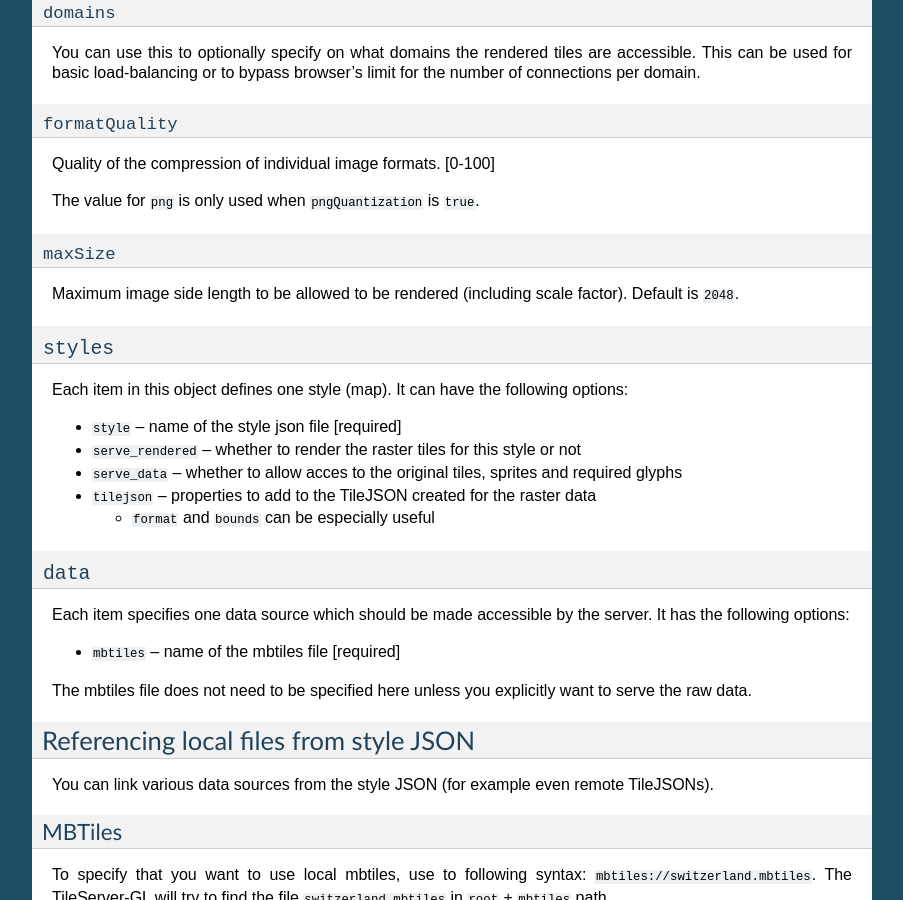
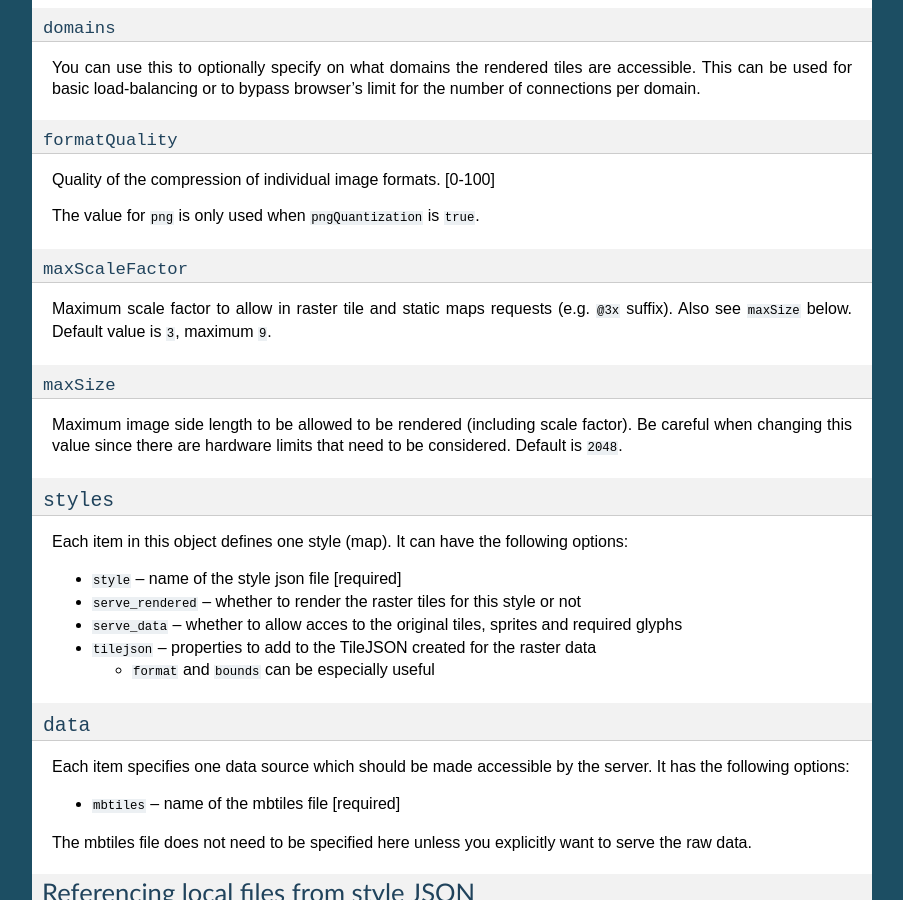
Before and after one commit to acalcutt/wifidb-tileserver-gl, a Sphinx documentation site: the page built from docs/config.rst, in a window 1280 px wide and 900 px high, scrolled down 1110 px. Shown: the whole window, without its empty margins (198-1101 px from the left). Built offline with Sphinx 7.4.7, drawn with Linux system fonts in a browser that asks for light colours; some of the changed text lies outside the part shown.

Commit message:
Configurable scale factors (close #121)
Also changes default maximum from `4x` to `3x`

```diff
--- a/docs/config.rst
+++ b/docs/config.rst
@@ -25,6 +25,7 @@ Example::
         "pngQuantization": false,
         "png": 90
       },
+      "maxScaleFactor": 3,
       "maxSize": 2048,
       "pbfAlias": "pbf",
       "serveAllFonts": false,
@@ -76,10 +77,19 @@ Quality of the compression of individual image formats. [0-100]
 
 The value for ``png`` is only used when ``pngQuantization`` is ``true``.
 
+``maxScaleFactor``
+-----------
+
+Maximum scale factor to allow in raster tile and static maps requests (e.g. ``@3x`` suffix).
+Also see ``maxSize`` below.
+Default value is ``3``, maximum ``9``.
+
 ``maxSize``
 -----------
 
-Maximum image side length to be allowed to be rendered (including scale factor). Default is ``2048``.
+Maximum image side length to be allowed to be rendered (including scale factor).
+Be careful when changing this value since there are hardware limits that need to be considered.
+Default is ``2048``.
 
 ``styles``
 ==========
```
Also changed, not shown: 2 other files.
